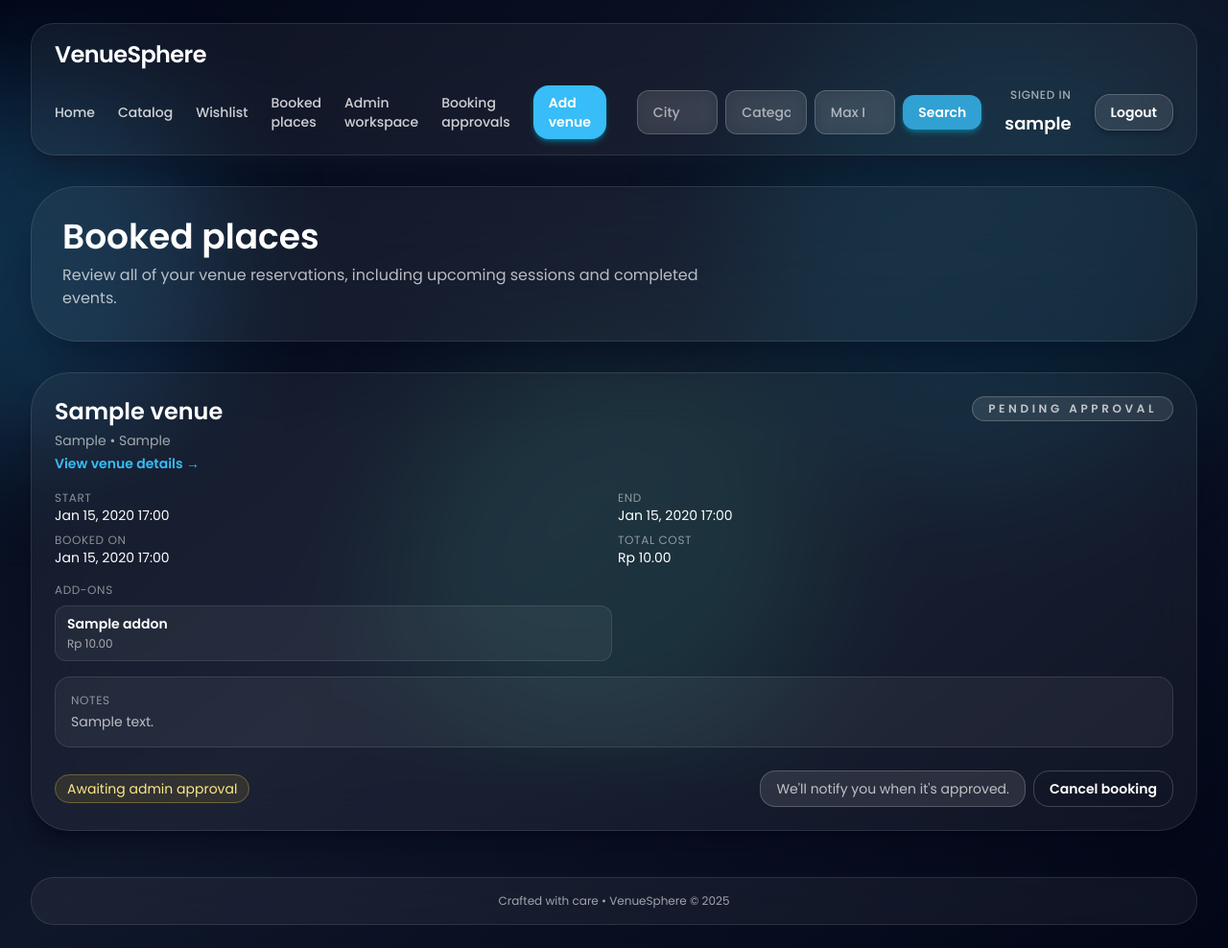
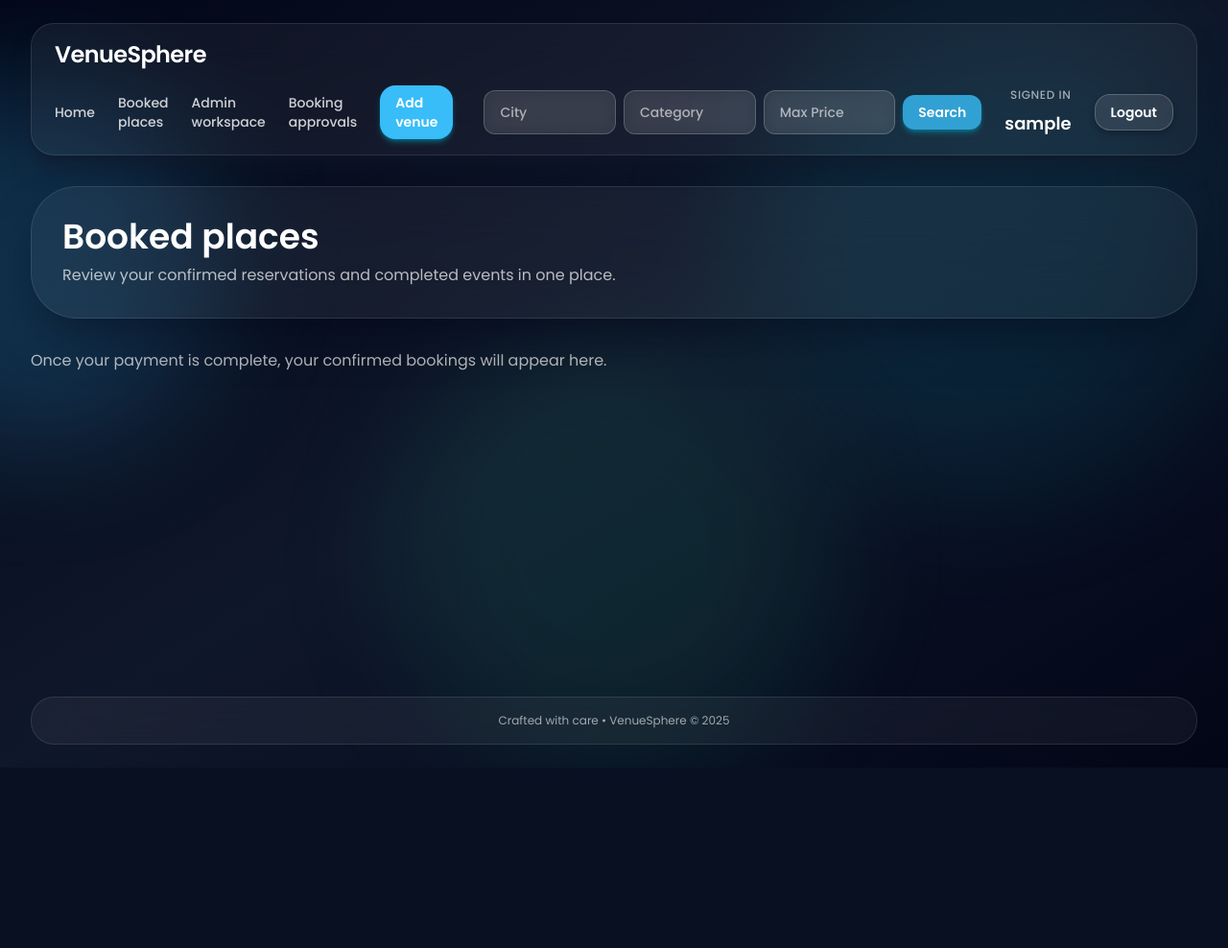
Before and after one commit to Kelompok-C07-PBP-C/Tahap-I, a Django app: page /bookings/ in a window 1280 px wide. Shown: the whole page at 96% size. After the commit the page ends 776 px from the top, so only its background shows below. Run offline with Django 4.2, Linux system fonts and the light colour scheme; a user stored in the database is signed in; tables that the repository leaves empty hold one stand-in row (values such as "Sample post"); some libraries are stand-ins or nearby versions.

Commit message:
Refine booking approval and payment workflow

```diff
--- a/templates/base.html
+++ b/templates/base.html
@@ -48,9 +48,13 @@
         <div id="primary-nav-menu" class="mt-6 hidden flex-col gap-6 text-sm font-medium text-white/80 md:mt-4 md:flex md:flex-row md:items-center md:justify-between md:gap-8">
           <div class="flex flex-col gap-4 md:flex-row md:items-center md:gap-6">
             <a href="{% url 'home' %}" class="transition hover:text-white">Home</a>
+            {% if not request.user.is_staff %}
             <a href="{% url 'catalog' %}" class="transition hover:text-white">Catalog</a>
+            {% endif %}
+            {% if user.is_authenticated and not request.user.is_staff %}
+            <a href="{% url 'wishlist' %}" class="transition hover:text-white">Wishlist</a>
+            {% endif %}
             {% if user.is_authenticated %}
-            <a href="{% url 'wishlist' %}" class="transition hover:text-white">Wishlist</a>
             <a href="{% url 'booked-places' %}" class="transition hover:text-white">Booked places</a>
             {% endif %}
             {% if request.user.is_staff %}
--- a/templates/booked_places.html
+++ b/templates/booked_places.html
@@ -4,9 +4,7 @@
 <section class="grid gap-8">
   <div class="rounded-[3rem] border border-white/10 bg-white/5 p-8 shadow-2xl shadow-slate-950/50 backdrop-blur-2xl">
     <h1 class="text-4xl font-semibold text-white">Booked places</h1>
-    <p class="mt-2 max-w-2xl text-white/70">
-      Review all of your venue reservations, including upcoming sessions and completed events.
-    </p>
+    <p class="mt-2 max-w-2xl text-white/70">Review your confirmed reservations and completed events in one place.</p>
   </div>
   <div class="space-y-4">
     {% for booking in bookings %}
@@ -66,25 +64,17 @@
       {% endif %}
       <div class="mt-6 flex flex-col gap-3 sm:flex-row sm:items-center sm:justify-between">
         <div class="text-sm text-white/70">
-          {% if booking.status == 'pending' %}
-          <span class="rounded-full border border-amber-300/30 bg-amber-400/10 px-3 py-1 text-amber-200">Awaiting admin approval</span>
-          {% elif booking.status == 'active' %}
-          <span class="rounded-full border border-emerald-300/30 bg-emerald-400/10 px-3 py-1 text-emerald-200">Approved • Reserve confirmed</span>
-          {% elif booking.status == 'confirmed' %}
+          {% if booking.status == 'confirmed' %}
           <span class="rounded-full border border-sky-300/30 bg-sky-400/10 px-3 py-1 text-sky-200">Payment received</span>
           {% elif booking.status == 'completed' %}
           <span class="rounded-full border border-white/20 bg-white/10 px-3 py-1 text-white/70">Event completed</span>
-          {% elif booking.status == 'cancelled' %}
-          <span class="rounded-full border border-rose-300/30 bg-rose-400/10 px-3 py-1 text-rose-200">Booking cancelled</span>
           {% endif %}
         </div>
         <div class="flex flex-wrap gap-2">
-          {% if booking.status == 'active' %}
-          <a href="{% url 'payment' booking.pk %}" class="inline-flex items-center justify-center rounded-2xl bg-primary px-4 py-2 text-sm font-semibold text-white shadow-md shadow-cyan-500/40 transition hover:bg-primary/80">Proceed to payment</a>
-          {% elif booking.status == 'pending' %}
-          <span class="inline-flex items-center rounded-2xl border border-white/20 bg-white/10 px-4 py-2 text-sm text-white/70">We'll notify you when it's approved.</span>
+          {% if booking.status == 'confirmed' %}
+          <span class="inline-flex items-center rounded-2xl border border-white/20 bg-white/10 px-4 py-2 text-sm text-white/70">You're all set! We'll remind you before your event.</span>
           {% endif %}
-          {% if booking.status != 'cancelled' and booking.status != 'completed' %}
+          {% if booking.status != 'completed' %}
           <button
             type="button"
             data-modal-target="cancel-booking-{{ booking.pk }}"
@@ -95,7 +85,7 @@
       </div>
     </article>
     {% empty %}
-    <p class="text-white/70">You have not booked any venues yet. Browse the catalog to get started.</p>
+    <p class="text-white/70">Once your payment is complete, your confirmed bookings will appear here.</p>
     {% endfor %}
   </div>
 </section>
--- a/venues/views/booking.py
+++ b/venues/views/booking.py
@@ -42,7 +42,7 @@ class BookingPaymentView(LoginRequiredMixin, View):
         booking = self._get_booking(request, pk)
         if booking.status == Booking.STATUS_PENDING:
             messages.error(request, "This booking still requires admin approval before payment.")
-            return redirect("booked-places")
+            return redirect("wishlist")
         if booking.status in {Booking.STATUS_CANCELLED, Booking.STATUS_COMPLETED}:
             messages.error(request, "This booking can no longer be paid.")
             return redirect("booked-places")
@@ -53,7 +53,7 @@ class BookingPaymentView(LoginRequiredMixin, View):
         booking = self._get_booking(request, pk)
         if booking.status == Booking.STATUS_PENDING:
             messages.error(request, "This booking still requires admin approval before payment.")
-            return redirect("booked-places")
+            return redirect("wishlist")
         if booking.status in {Booking.STATUS_CANCELLED, Booking.STATUS_COMPLETED}:
             messages.error(request, "This booking can no longer be paid.")
             return redirect("booked-places")
@@ -64,7 +64,7 @@ class BookingPaymentView(LoginRequiredMixin, View):
             payment.save()
             booking.status = Booking.STATUS_CONFIRMED
             booking.save(update_fields=["status", "updated_at"])
-            messages.success(request, "Payment confirmed! Enjoy your venue.")
+            messages.success(request, "Payment completed! Your booking is confirmed.")
             return redirect("booked-places")
         messages.error(request, "Could not process the payment. Please try again.")
         return render(request, self.template_name, {"booking": booking, "form": form})
@@ -78,7 +78,10 @@ class BookedPlacesView(LoginRequiredMixin, ListView):
 
     def get_queryset(self):
         return (
-            Booking.objects.filter(user=self.request.user)
+            Booking.objects.filter(
+                user=self.request.user,
+                status__in=[Booking.STATUS_CONFIRMED, Booking.STATUS_COMPLETED],
+            )
             .select_related("venue")
             .prefetch_related("addons")
             .order_by("-start_datetime")
```
Also changed, not shown: templates/wishlist.html (+48 -1 lines), venues/tests/test_booking_flow.py (+1 -1 lines), venues/views/wishlist.py (+11 -1 lines).
